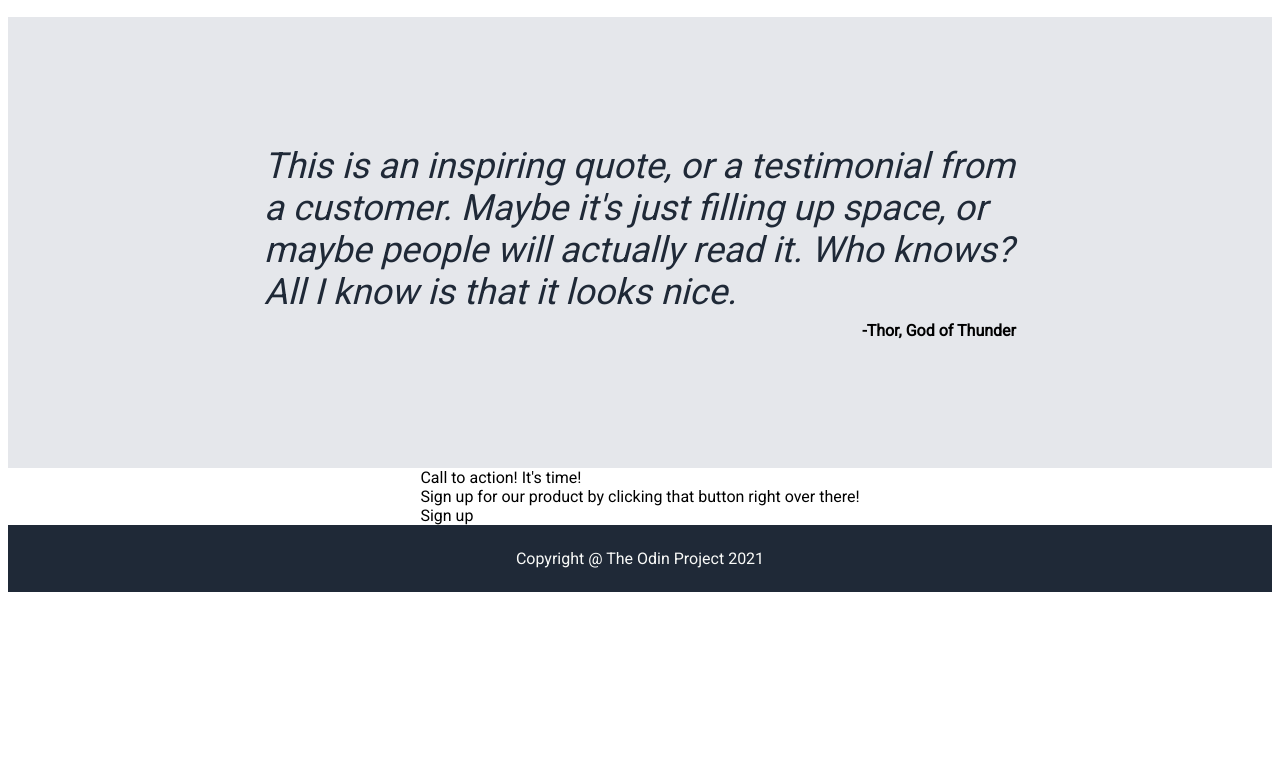
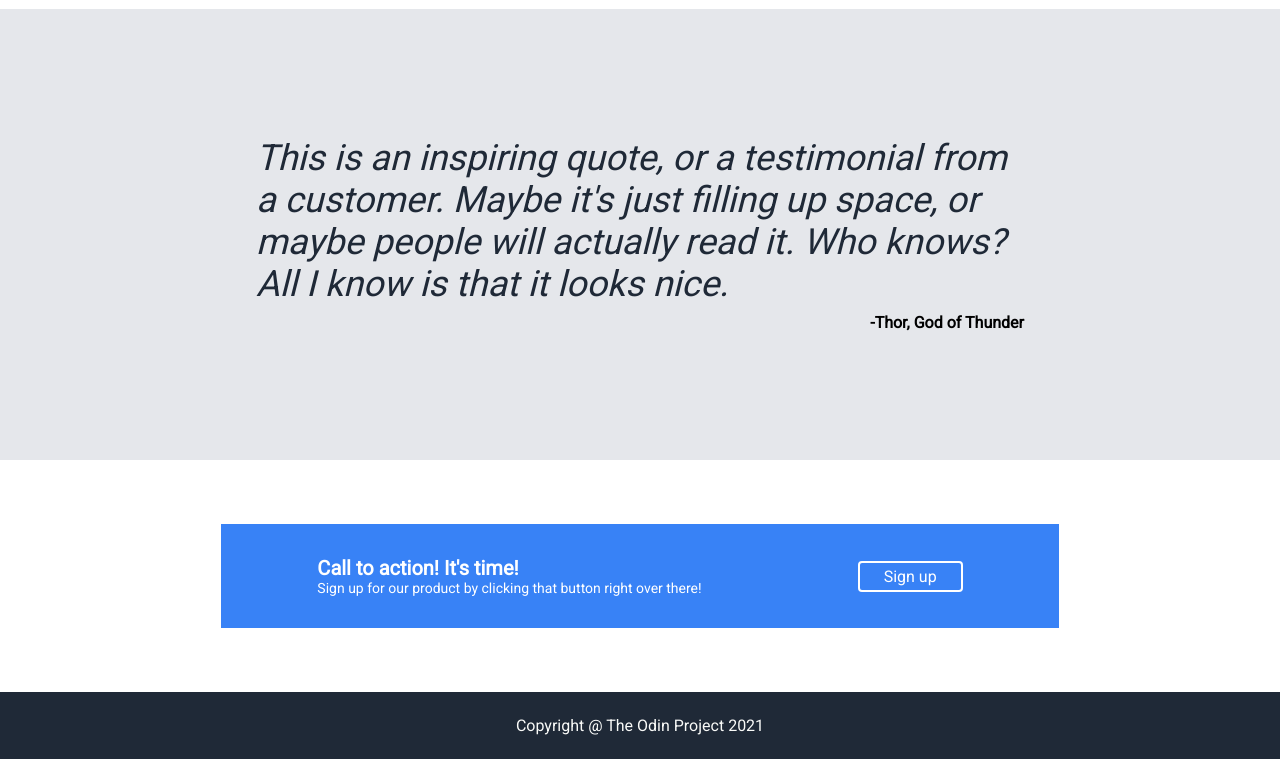
Before and after one commit to oliveryeo/landing-page, a plain HTML site: page index.html in a window 1280 px wide. Shown: the part 713-1472 px from the top of the page. Before the commit the page ends 1313 px from the top, so only its background shows below. Drawn offline with Linux system fonts and the light colour scheme.

Commit message:
completed call to action

```diff
--- a/styles.css
+++ b/styles.css
@@ -3,6 +3,7 @@ body {
     flex-direction: column;
     justify-content: space-between;
     font-family: "Roboto", sans-serif;
+    margin: 0; /* Remove the weird border boxes */
 }
 
 .header, .footer {
@@ -96,7 +97,7 @@ body {
     height: 200px;
     display: flex;
     justify-content: center;
-    gap: 24px;
+    gap: 32px;
 }
 
 .middle-content .middle-cards .card {
@@ -150,10 +151,33 @@ body {
     display: flex;
     justify-content: center;
     align-items: center;
+    padding: 64px 128px;
 }
 
 .sign-up-box {
+    display: flex;
+    justify-content: center;
+    align-items: center;
+    background-color: #3882F6;
+    padding: 32px 96px;
+    gap: 156px; /* gap between the two boxes */
+    color: white;
+}
 
+.sign-up-main-text {
+    font-size: 20px;
+    font-weight: 800;
+}
+
+.sign-up-second-text {
+    font-size: 14px;
+}
+
+.sign-up-button {
+    border-style: solid;
+    border-radius: 4px;
+    border-width: 2px;
+    padding: 4px 24px;
 }
 
 .footer {
```
